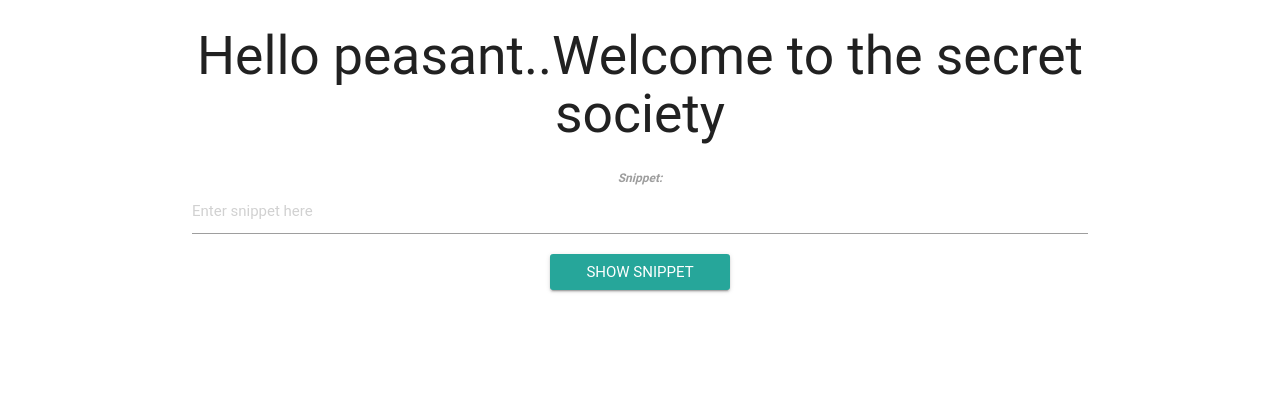
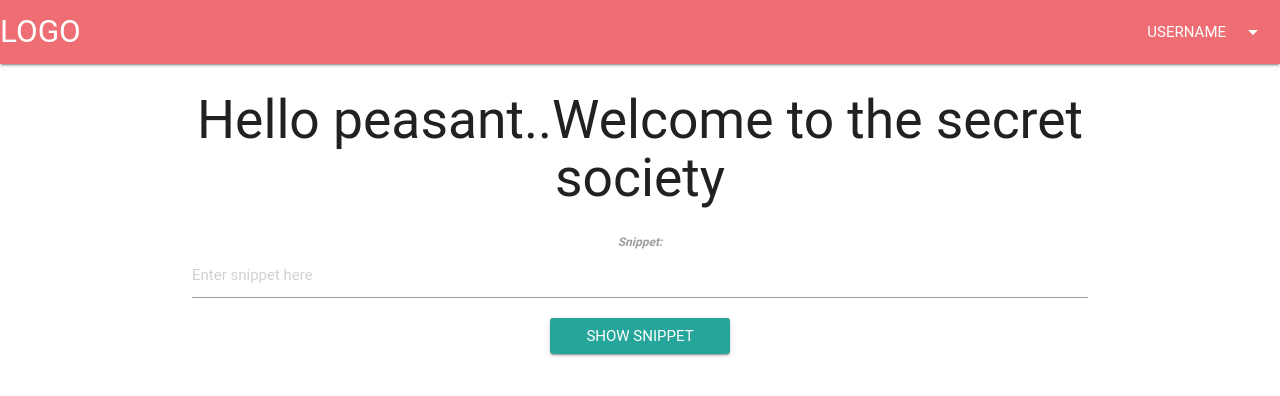
Before and after one commit to ucl-no0bs/Website-Stable, a PHP site: page /view/view_home.php in a window 1280 px wide. Shown: the top 396 px of the page. Run offline with PHP 8.4, Linux system fonts and the light colour scheme; some libraries are stand-ins or nearby versions; some web fonts are replaced.

Commit message:
Added navbar to landing page.

```diff
--- a/view/view_home.php
+++ b/view/view_home.php
@@ -11,16 +11,36 @@
 
 <?php // calls the showSnippet controller ?>
 
-<body class="container center">
+<body>
+
+  <nav>
+    <div class="nav-wrapper">
+      <a href="#" class="brand-logo">LOGO</a>
+      <ul class="right">
+        <li><a class="dropdown-button" data-activates="user_menu"
+          data-beloworigin="true">USERNAME<i class="material-icons right">arrow_drop_down</i></a></li>
+      </ul>
+    </div>
+  </nav>
+
+  <div class="container center">
     <h2>Hello peasant..Welcome to the secret society</h2>
     <form action="../controller/controller_home_addSnippet.php" method="post">
         <label><b><i>Snippet: </i></b></label>
         <input type="text" name="snippet" placeholder="Enter snippet here">
         <input class="btn waves-effect waves-light" type="submit" value="show snippet"/>
     </form>
+  </div>
 
-    <?php //for each element in the variable "$snippets" do stuff ?>
+  <ul id="user_menu" class="dropdown-content">
+    <li><a href="">Settings</a></li>
+  </ul>
 
+  <?php //for each element in the variable "$snippets" do stuff ?>
+
+  <script language="Javascript">
+    $(".dropdown-button").dropdown();
+  </script>
     <!--Import jQuery before materialize.js-->
     <script type="text/javascript" src="https://code.jquery.com/jquery-2.1.1.min.js"></script>
     <script src="https://cdnjs.cloudflare.com/ajax/libs/materialize/0.97.8/js/materialize.min.js"></script>
```
